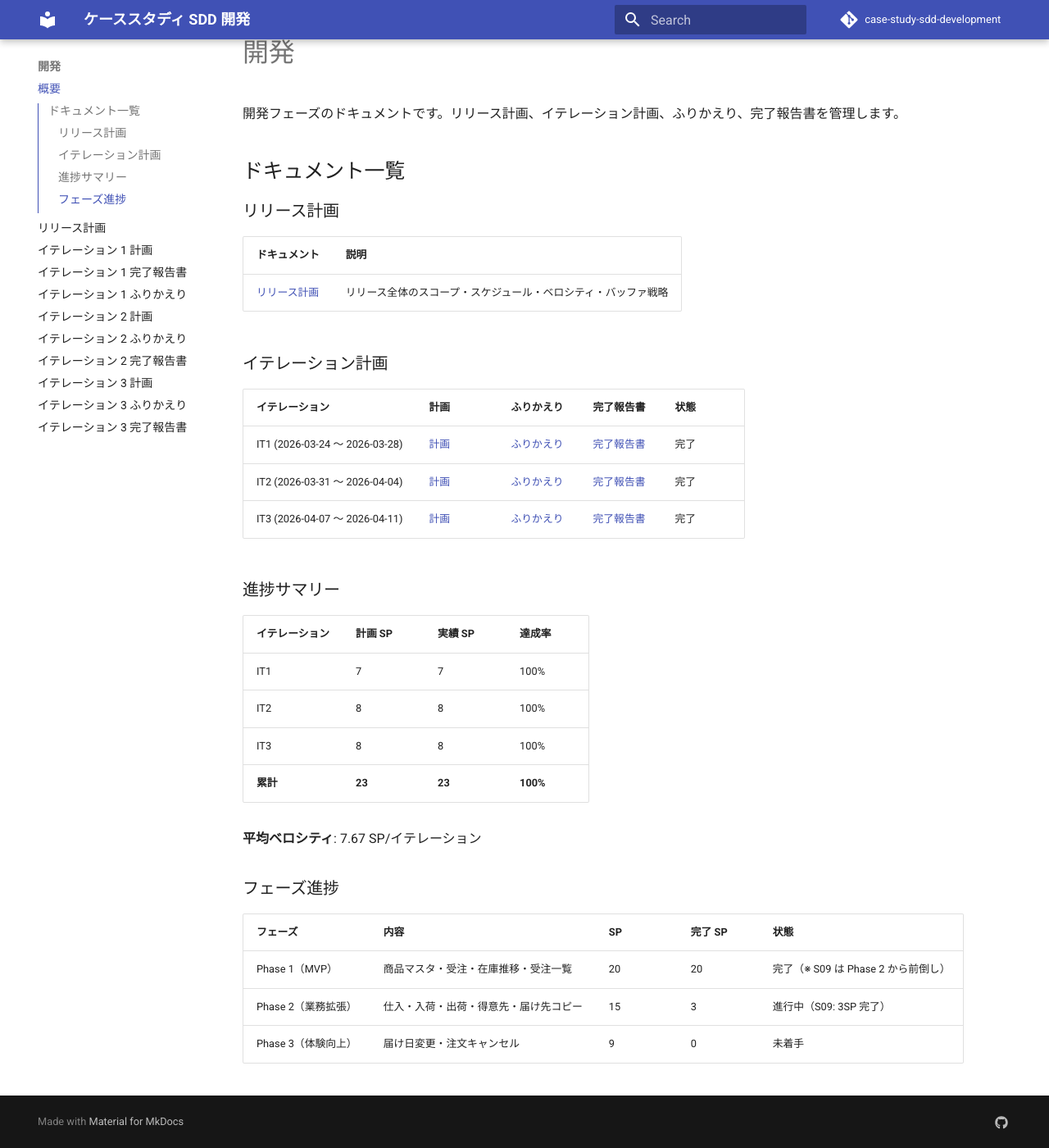
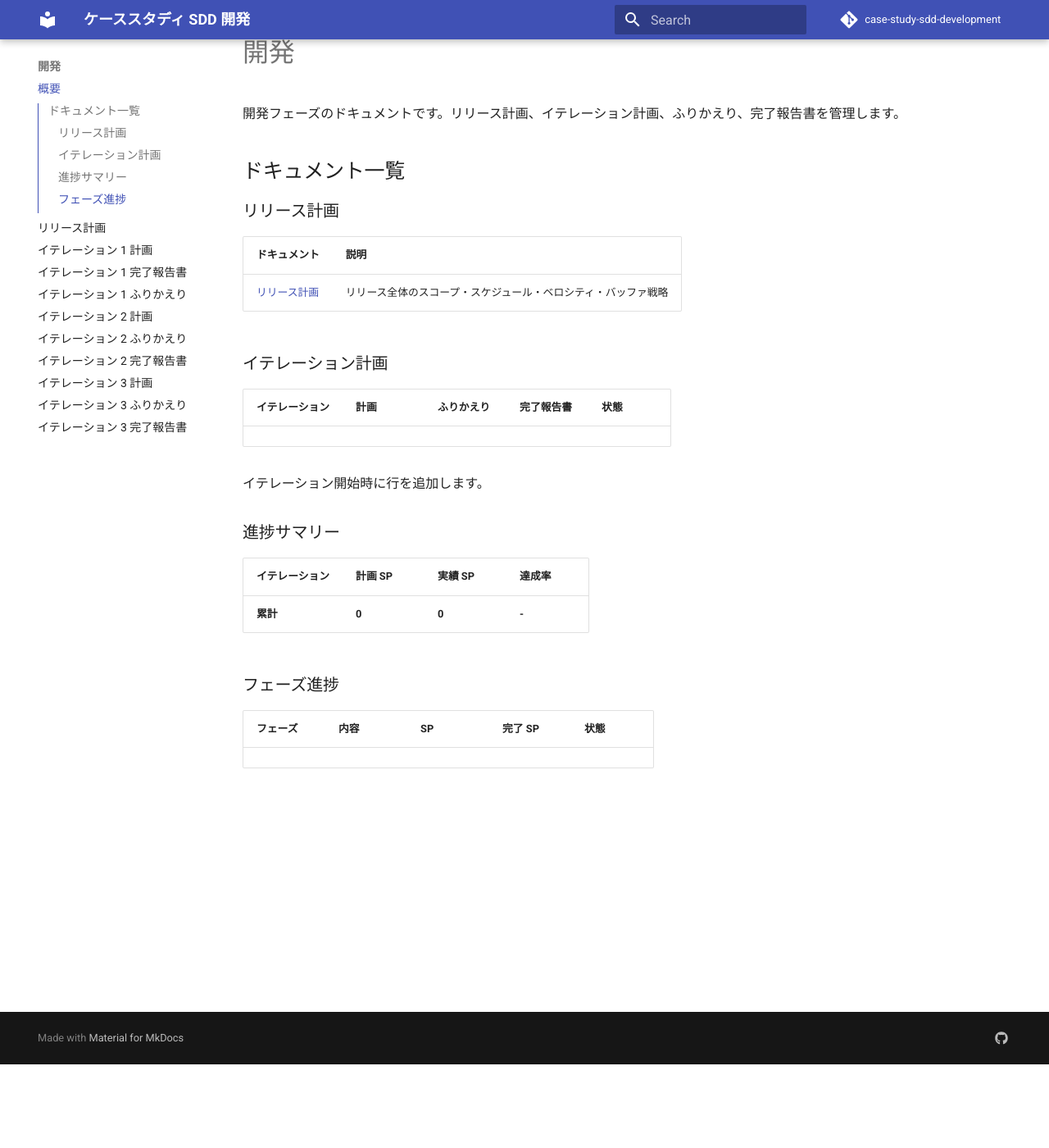
Before and after one commit to k2works/case-study-sdd-development, an MkDocs documentation site: the page built from docs/development/index.md, in a window 1280 px wide and 1400 px high, scrolled down 102 px. Shown: the whole window at 82% size. Built offline with MkDocs 1.6.1 and Material for MkDocs 9.7.7, drawn with Linux system fonts in a browser that asks for light colours; comment, search, counter and statistics services are not loaded.

Commit message:
docs: ドキュメントインデックスを更新

```diff
--- a/docs/development/index.md
+++ b/docs/development/index.md
@@ -14,25 +14,16 @@
 
 | イテレーション | 計画 | ふりかえり | 完了報告書 | 状態 |
 |---------------|------|-----------|-----------|------|
-| IT1 (2026-03-24 〜 2026-03-28) | [計画](iteration_plan-1.md) | [ふりかえり](retrospective-1.md) | [完了報告書](iteration_report-1.md) | 完了 |
-| IT2 (2026-03-31 〜 2026-04-04) | [計画](iteration_plan-2.md) | [ふりかえり](retrospective-2.md) | [完了報告書](iteration_report-2.md) | 完了 |
-| IT3 (2026-04-07 〜 2026-04-11) | [計画](iteration_plan-3.md) | [ふりかえり](retrospective-3.md) | [完了報告書](iteration_report-3.md) | 完了 |
+
+イテレーション開始時に行を追加します。
 
 ### 進捗サマリー
 
 | イテレーション | 計画 SP | 実績 SP | 達成率 |
 |---------------|---------|---------|--------|
-| IT1 | 7 | 7 | 100% |
-| IT2 | 8 | 8 | 100% |
-| IT3 | 8 | 8 | 100% |
-| **累計** | **23** | **23** | **100%** |
-
-**平均ベロシティ**: 7.67 SP/イテレーション
+| **累計** | **0** | **0** | **-** |
 
 ### フェーズ進捗
 
 | フェーズ | 内容 | SP | 完了 SP | 状態 |
 |---------|------|-----|---------|------|
-| Phase 1（MVP） | 商品マスタ・受注・在庫推移・受注一覧 | 20 | 20 | 完了（※ S09 は Phase 2 から前倒し） |
-| Phase 2（業務拡張） | 仕入・入荷・出荷・得意先・届け先コピー | 15 | 3 | 進行中（S09: 3SP 完了） |
-| Phase 3（体験向上） | 届け日変更・注文キャンセル | 9 | 0 | 未着手 |
```
Also changed, not shown: docs/adr/index.md (+0 -2 lines), docs/operation/index.md (+0 -1 lines).
